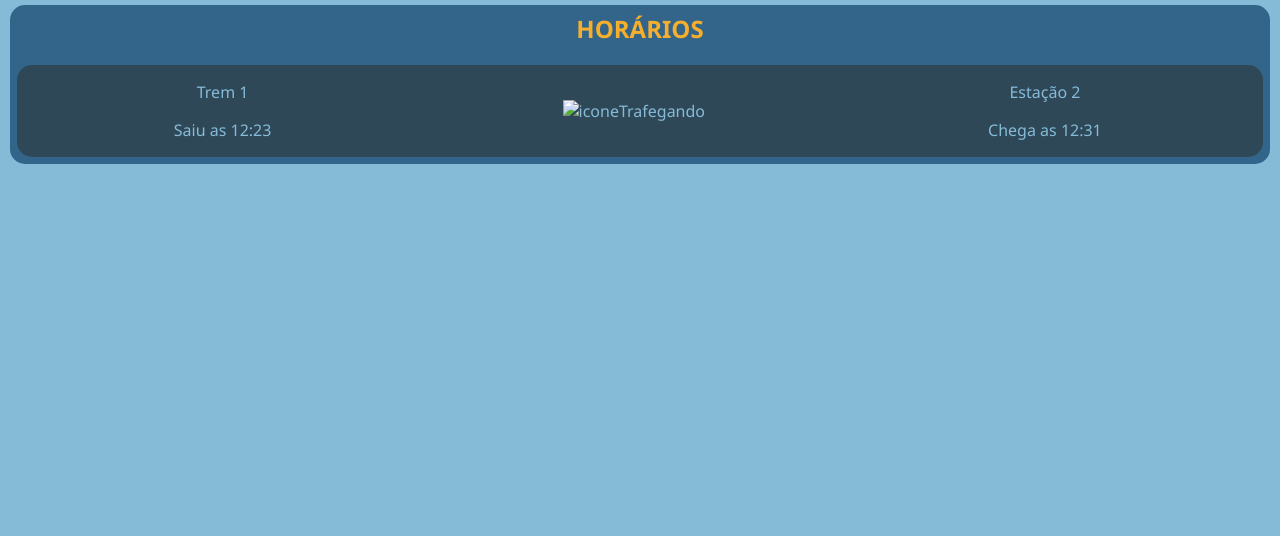
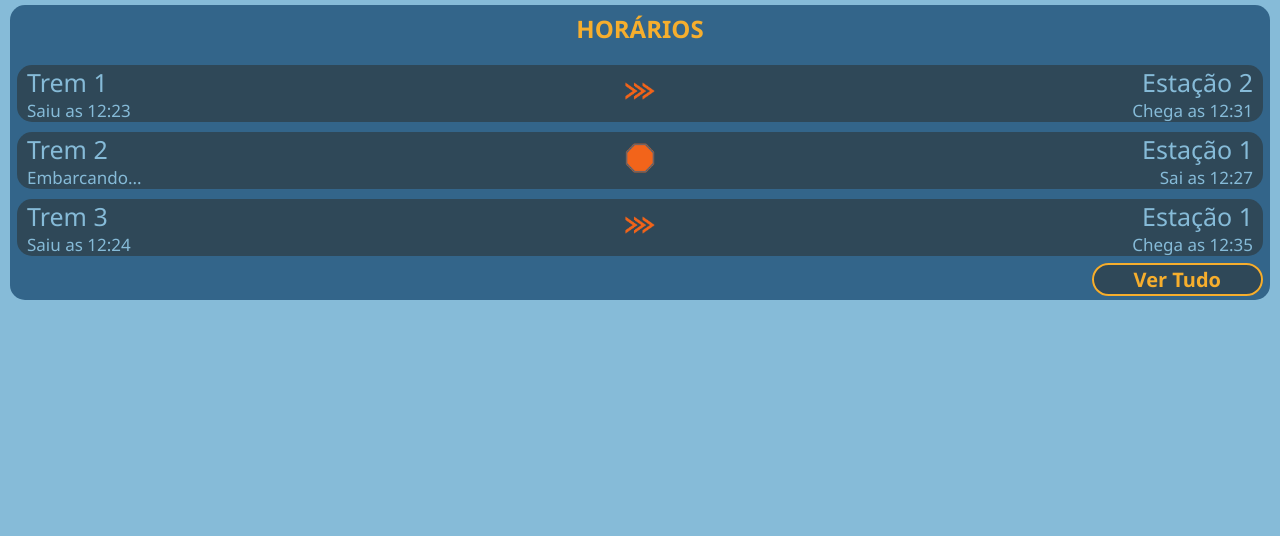
Before and after one commit to Guilherme731/the_train, a PHP site: page /dashboard/dashboard.html in a window 1280 px wide. Shown: the part 75-611 px from the top of the page. Run offline with PHP 8.4, Linux system fonts and the light colour scheme.

Commit message:
Finalizada secao Horarios do Dashboard

```diff
--- a/dashboard/dashboard.html
+++ b/dashboard/dashboard.html
@@ -16,19 +16,53 @@
     <section class="secaoDashboard">
         <h2>HORÁRIOS</h2>
         <div class="informacoesHorarios">
-            <div>
-                <p>Trem 1</p>
-                <p>Saiu as 12:23</p>
+            <div class="conteudoEsquerda">
+                <p class="textoPrincipalHorarios">Trem 1</p>
+                <p class="textoSecundarioHorarios">Saiu as 12:23</p>
             </div>
-            <div>
-                <img src="" alt="iconeTrafegando">
+            <div class="conteudoCentro">
+                <img src="../img/TrafegandoIcone.png" alt="iconeTrafegando">
             </div>
-            <div>
-                <p>Estação 2</p>
-                <p>Chega as 12:31</p>
+            <div class="conteudoDireita">
+                <p class="textoPrincipalHorarios">Estação 2</p>
+                <p class="textoSecundarioHorarios">Chega as 12:31</p>
             </div>
 
         </div>
+        <div class="informacoesHorarios">
+            <div class="conteudoEsquerda">
+                <p class="textoPrincipalHorarios">Trem 2</p>
+                <p class="textoSecundarioHorarios">Embarcando...</p>
+            </div>
+            <div class="conteudoCentro">
+                <img src="../img/ParadoIcone.png" alt="iconeTrafegando">
+            </div>
+            <div class="conteudoDireita">
+                <p class="textoPrincipalHorarios">Estação 1</p>
+                <p class="textoSecundarioHorarios">Sai as 12:27</p>
+            </div>
+
+        </div>
+        <div class="informacoesHorarios">
+            <div class="conteudoEsquerda">
+                <p class="textoPrincipalHorarios">Trem 3</p>
+                <p class="textoSecundarioHorarios">Saiu as 12:24</p>
+            </div>
+            <div class="conteudoCentro">
+                <img src="../img/TrafegandoIcone.png" alt="iconeTrafegando">
+            </div>
+            <div class="conteudoDireita">
+                <p class="textoPrincipalHorarios">Estação 1</p>
+                <p class="textoSecundarioHorarios">Chega as 12:35</p>
+            </div>
+
+        </div>
+        <div class="alinharDireita">
+            <a href="" class="verTudoBotao">Ver Tudo</a>
+        </div>
+
+
+
     </section>
 
     <footer class="footerPrincipal">
--- a/style/style.css
+++ b/style/style.css
@@ -355,7 +355,42 @@ body {
     display: flex;
     align-items: center;
     border-radius: 15px;
+    margin-bottom: 10px;
 }
-.informacoesHorarios div{
-    width: 33%;
+.informacoesHorarios img{
+    width: 30px;
 }
+.textoSecundarioHorarios{
+    font-size: 17px;
+    margin: 0;
+}
+.textoPrincipalHorarios{
+    font-size: 25px;
+    margin: 0;
+}
+.conteudoEsquerda{
+    text-align: left;
+    margin-left: 10px;
+    width: 45%;
+}
+.conteudoCentro{
+    width: 10%;
+}
+.conteudoDireita{
+    text-align: right;
+    margin-right: 10px;
+    width: 45%;
+}
+.verTudoBotao{
+    text-decoration: none;
+    color: #f6ae2d;
+    font-weight: bold;
+    background-color: #2f4858;
+    font-size: 20px;
+    padding: 1px 40px;
+    border: solid 2px #f6ae2d;
+    border-radius: 20px;
+}
+.alinharDireita{
+    text-align: right;
+}
```
Also changed, not shown: img/ParadoIcone.png (added), img/TrafegandoIcone.png (added).
